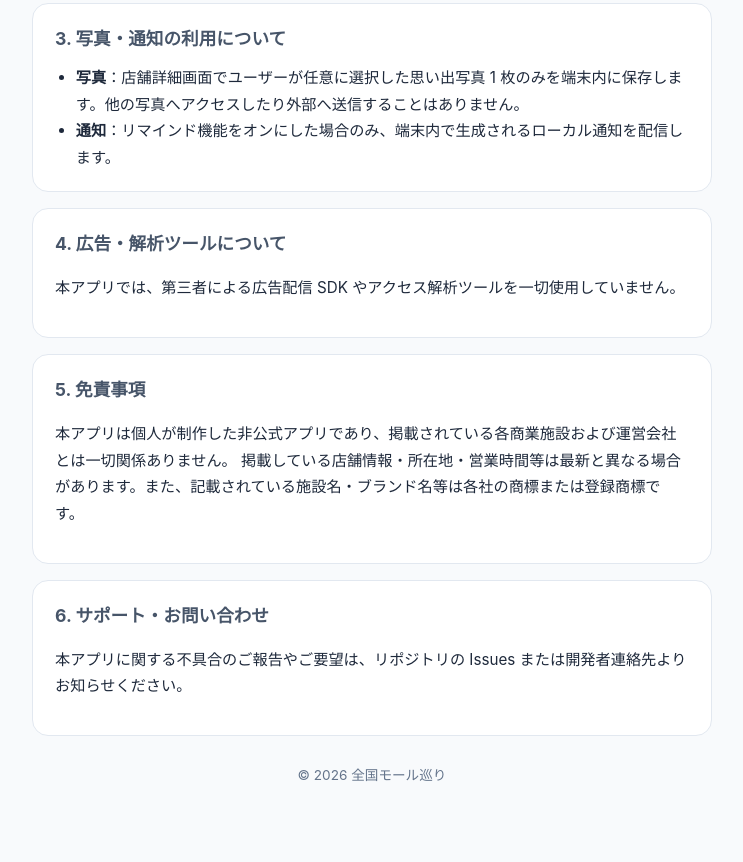
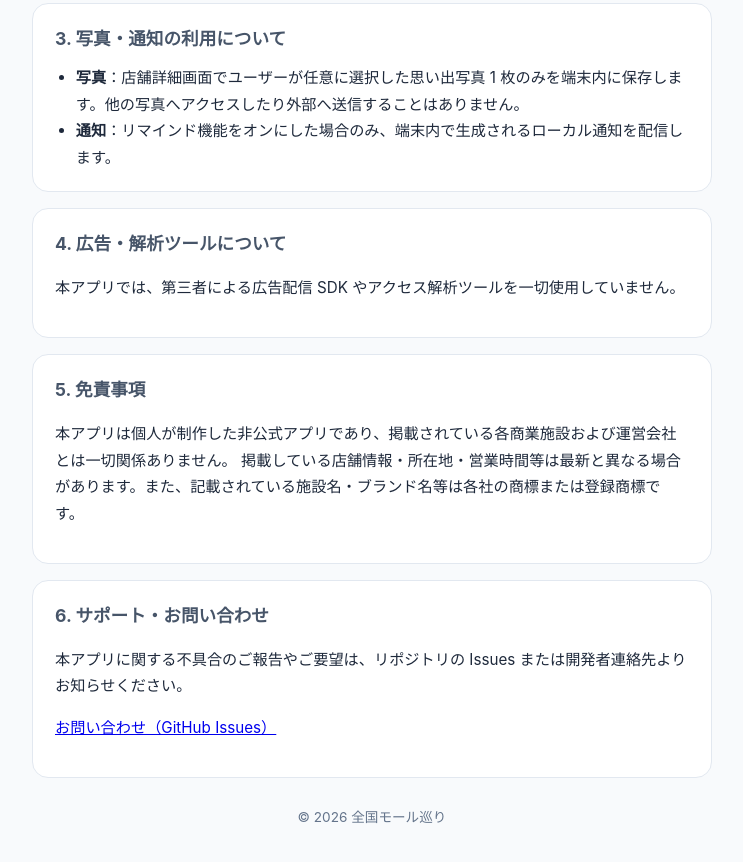
Before and after one commit to KazuyaH/apps-support, a plain HTML site: page mall-stamp-collecting-tour/index.html in a window 1280 px wide. Shown: the part 643-1505 px from the top of the page, without its empty margins (268-1011 px from the left). Drawn offline with Linux system fonts and the light colour scheme.

Commit message:
Update index.html

```diff
--- a/mall-stamp-collecting-tour/index.html
+++ b/mall-stamp-collecting-tour/index.html
@@ -116,6 +116,9 @@
       <p>
         本アプリに関する不具合のご報告やご要望は、リポジトリの Issues または開発者連絡先よりお知らせください。
       </p>
+      <p>
+        <a href="https://github.com/あなたのユーザー名/apps-support/issues">お問い合わせ（GitHub Issues）</a>
+      </p>
     </section>
 
     <footer>
```
